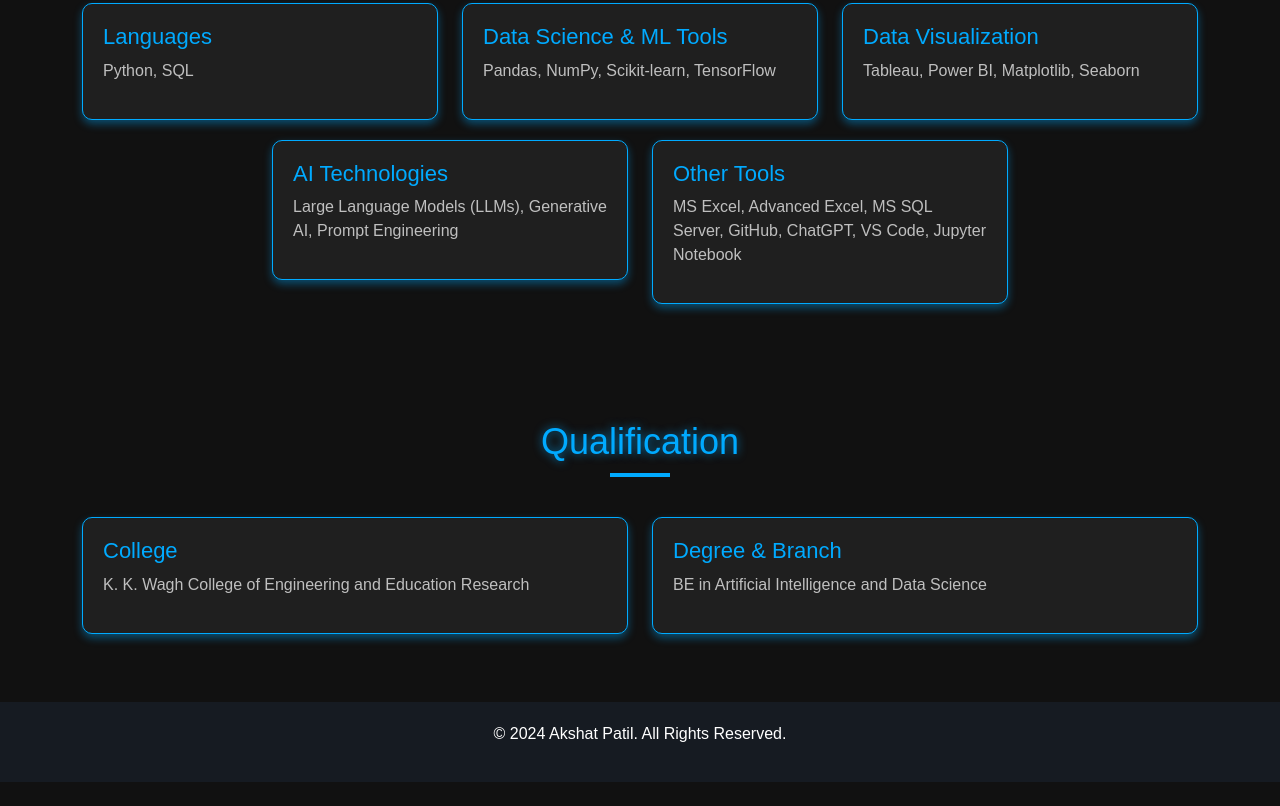
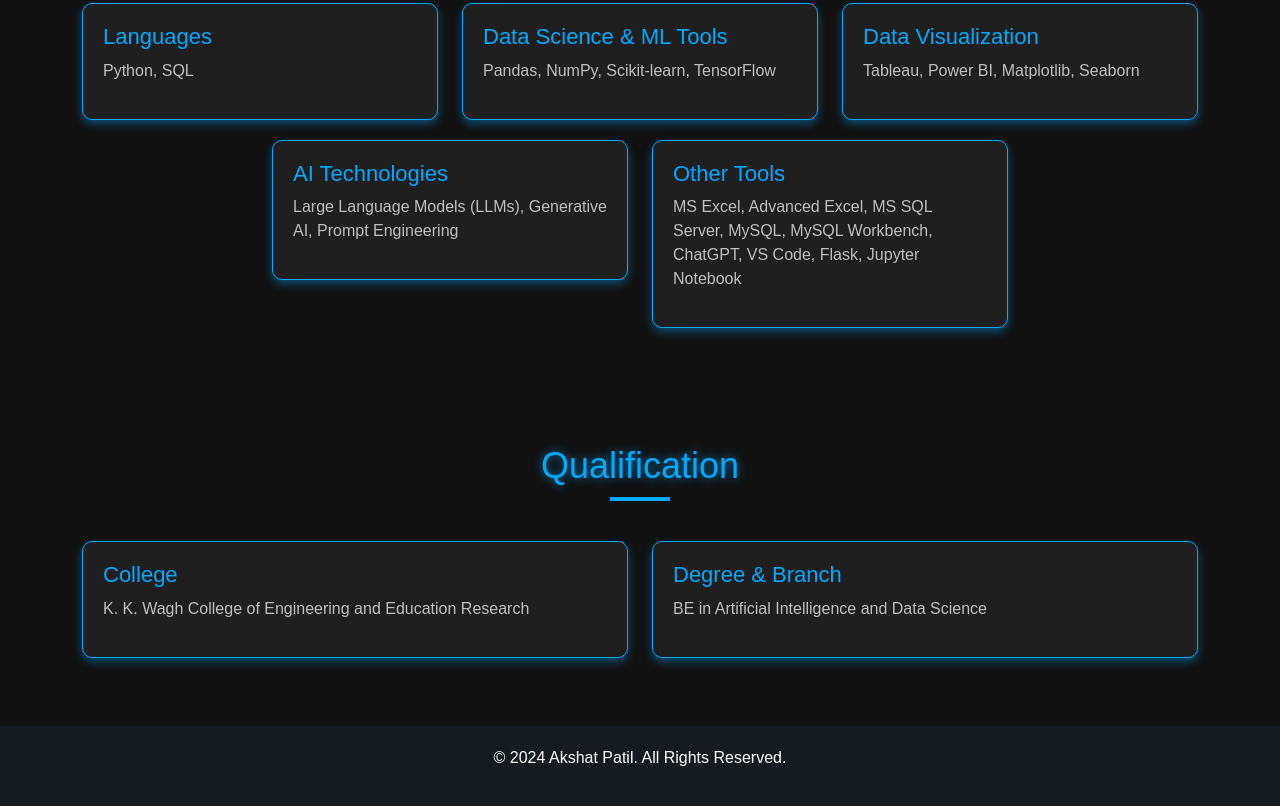
Before and after one commit to akshat-patil/portfolio, a plain HTML site: page index.html in a window 1280 px wide. Shown: the part 1476-2282 px from the top of the page. Before the commit the page ends 2258 px from the top, so only its background shows below. Drawn offline with nearby package versions, Linux system fonts and the light colour scheme.

Commit message:
Update index.html

```diff
--- a/index.html
+++ b/index.html
@@ -235,7 +235,7 @@
     <div class="col-md-4">
       <div class="card">
         <h5>Other Tools</h5>
-        <p>MS Excel, Advanced Excel, MS SQL Server, GitHub, ChatGPT, VS Code, Jupyter Notebook</p>
+        <p>MS Excel, Advanced Excel, MS SQL Server, MySQL, MySQL Workbench, ChatGPT, VS Code, Flask, Jupyter Notebook</p>
       </div>
     </div>
   </div>
```
